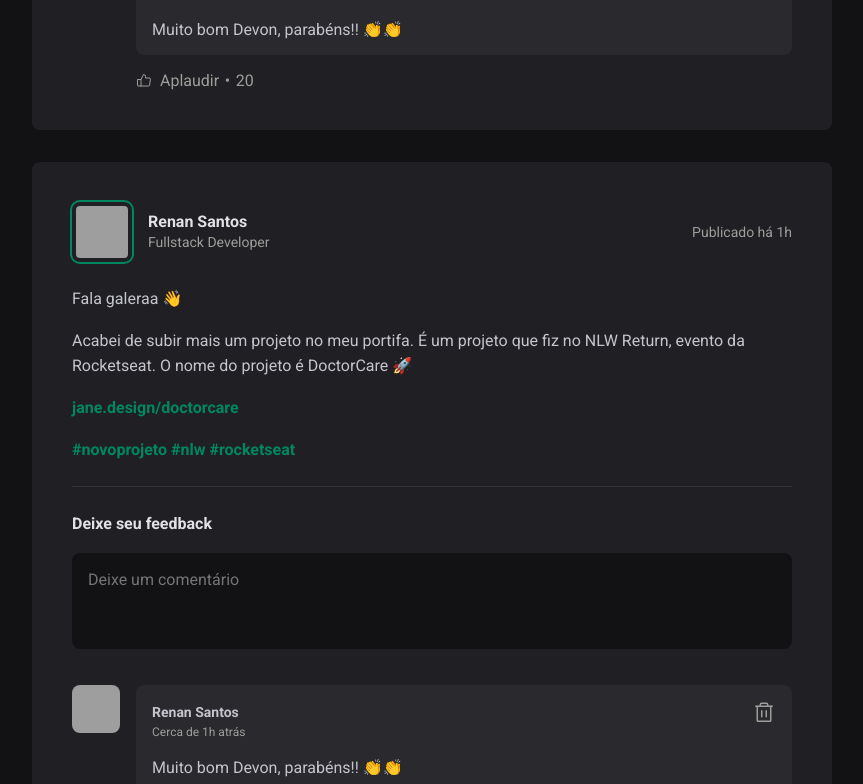
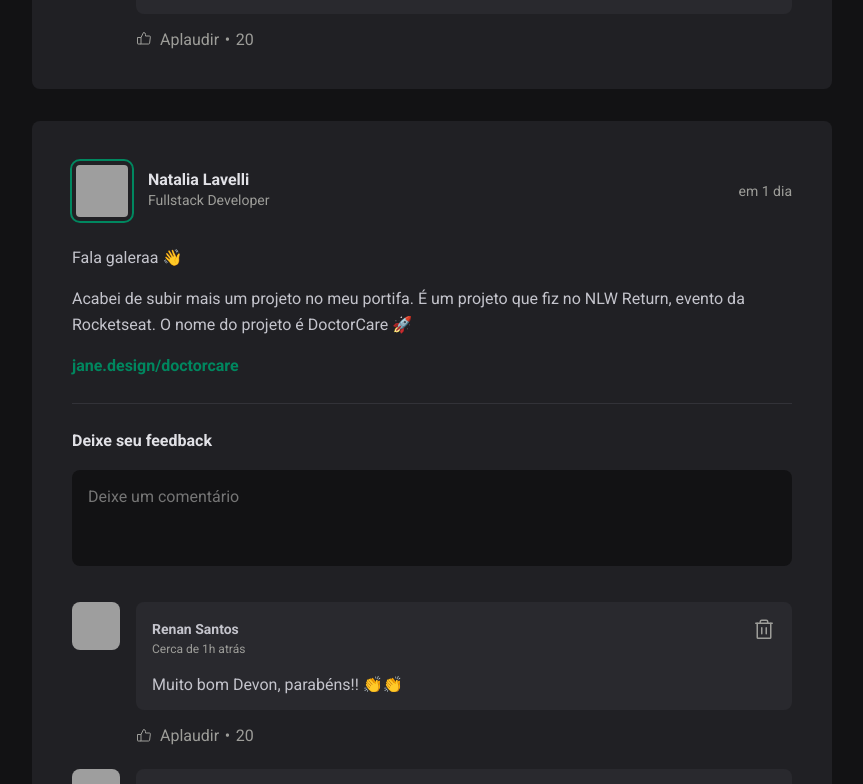
Before and after one commit to renanwillian87/reactjs-fundamentos-2023, a React (Vite) app: page / in a window 1280 px wide. Shown: the part 1015-1799 px from the top of the page, without its empty margins (352-1215 px from the left). Built offline with nearby package versions, Linux system fonts and the light colour scheme; grey boxes are pictures that could not be loaded.

Commit message:
chore: properties post component

```diff
--- a/package.json
+++ b/package.json
@@ -10,6 +10,7 @@
     "preview": "vite preview"
   },
   "dependencies": {
+    "date-fns": "^2.30.0",
     "phosphor-react": "^1.4.1",
     "react": "^18.2.0",
     "react-dom": "^18.2.0"
--- a/src/App.jsx
+++ b/src/App.jsx
@@ -5,6 +5,37 @@
 import styles from './App.module.css';
 
 import './global.css';
+
+const posts = [
+  {
+    id: 1,
+    author: {
+      avatarUrl: 'https://github.com/renanwillian87.png',
+      name: 'Renan Santos',
+      role: 'Fullstack Developer'
+    },
+    content: [
+      { type: 'paragraph', content: 'Fala galeraa 👋' },
+      { type: 'paragraph', content: 'Acabei de subir mais um projeto no meu portifa. É um projeto que fiz no NLW Return, evento da Rocketseat. O nome do projeto é DoctorCare 🚀' },
+      { type: 'link', content: 'jane.design/doctorcare' },
+    ],
+    publishedAt: new Date('2023-07-04 21:58:00')
+  },
+  {
+    id: 2,
+    author: {
+      avatarUrl: 'https://github.com/renanwillian87.png',
+      name: 'Natalia Lavelli',
+      role: 'Fullstack Developer'
+    },
+    content: [
+      { type: 'paragraph', content: 'Fala galeraa 👋' },
+      { type: 'paragraph', content: 'Acabei de subir mais um projeto no meu portifa. É um projeto que fiz no NLW Return, evento da Rocketseat. O nome do projeto é DoctorCare 🚀' },
+      { type: 'link', content: 'jane.design/doctorcare' },
+    ],
+    publishedAt: new Date('2023-07-05 15:38:00')
+  },
+]
 
 export function App() {
   return (
@@ -14,14 +45,16 @@
       <div className={styles.wrapper}>
         <Sidebar/>
         <main>
-          <Post
-            author="name 1"
-            content="Lorem ipsum dolor sit amet consectetur adipisicing elit. Explicabo minima eaque eveniet repellat voluptates laudantium adipisci fugit cumque similique perspiciatis praesentium, enim voluptas voluptatem recusandae libero accusantium rem sunt distinctio!"
-          />
-          <Post
-            author="name 2"
-            content="Lorem ipsum dolor sit amet consectetur adipisicing elit. Explicabo minima eaque eveniet repellat voluptates laudantium adipisci fugit cumque similique perspiciatis praesentium, enim voluptas voluptatem recusandae libero accusantium rem sunt distinctio!"
-          />
+          {posts.map(post => {
+            return (
+              <Post
+                key={post.id}
+                author={post.author}
+                content={post.content}
+                publishedAt={post.publishedAt}
+              />
+            )
+          })}
         </main>
       </div>
     </div>
--- a/src/components/Post.jsx
+++ b/src/components/Post.jsx
@@ -1,31 +1,50 @@
+/* eslint-disable react/jsx-key */
+/* eslint-disable react/prop-types */
+import { format, formatDistanceToNow } from 'date-fns';
+import ptBr from 'date-fns/locale/pt-BR'
+
 import { Avatar } from './Avatar';
 import { Comment } from "./Comment";
 import styles from './Post.module.css'
 
-export function Post() {
+// author: { avatarUrl: "", name: "", role:"" }
+// publishedAt: Date
+// content: string
+
+export function Post({ author, publishedAt, content }) {
+    const publishedAtFormatted = format(publishedAt, "d 'de' LLLL 'às' HH:mm'h'", {
+        locale: ptBr,
+    });
+
+    const publishedDateRelativeNow = formatDistanceToNow(publishedAt, {
+        locale: ptBr,
+        addSuffix: true,
+    })
+
     return (
         <article className={styles.post}>
             <header>
                 <div className={styles.author}>
-                    <Avatar src="https://github.com/renanwillian87.png"/>
+                    <Avatar src={author.avatarUrl}/>
                     <div className={styles.authorInfo}>
-                        <strong>Renan Santos</strong>
-                        <span>Fullstack Developer</span>
+                        <strong>{author.name}</strong>
+                        <span>{author.role}</span>
                     </div>
                 </div>
 
-                <time title="04 de Julho às 21:58" dateTime="2023-07-04 21:58">Publicado há 1h</time>
+                <time title={publishedAtFormatted} dateTime={publishedAt.toISOString()}>
+                    {publishedDateRelativeNow}
+                </time>
             </header>
 
             <div className={styles.content}>
-                <p>Fala galeraa 👋</p>
-                <p>Acabei de subir mais um projeto no meu portifa. É um projeto que fiz no NLW Return, evento da Rocketseat. O nome do projeto é DoctorCare 🚀</p>
-                <p><a href="">jane.design/doctorcare</a></p>
-                <p>
-                    <a href="">#novoprojeto</a>{' '}
-                    <a href="">#nlw</a>{' '}
-                    <a href="">#rocketseat</a>
-                </p>
+                {content.map(line => {
+                    if(line.type === 'paragraph') {
+                        return <p>{line.content}</p>
+                    } else if(line.type === 'link') {
+                        return <p><a href="#">{line.content}</a></p>
+                    }
+                })}
             </div>
 
             <form className={styles.commentForm}>
```
Also changed, not shown: 1 other file (tests, documents, lock files or other folders).
